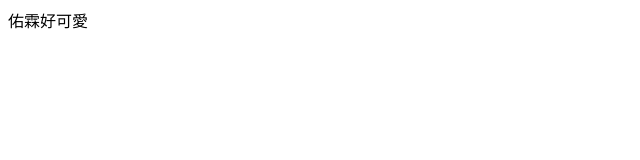
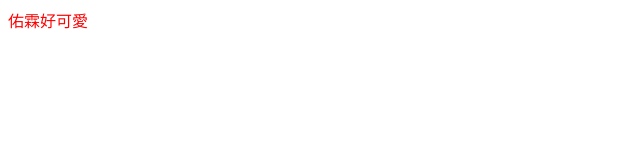
Before and after one commit to C-Z-Yu/Project-S, a plain HTML site: page index.html in a window 1280 px wide. Shown: the whole page, without its empty margins (0-640 px from the left). Drawn offline with Linux system fonts and the light colour scheme.

Commit message:
Update index.html

```diff
--- a/index.html
+++ b/index.html
@@ -1,5 +1,5 @@
 <html>
 
-<p stlye="color:red">佑霖好可愛</p>
+<p style="color:red">佑霖好可愛</p>
 
 </html>
```
